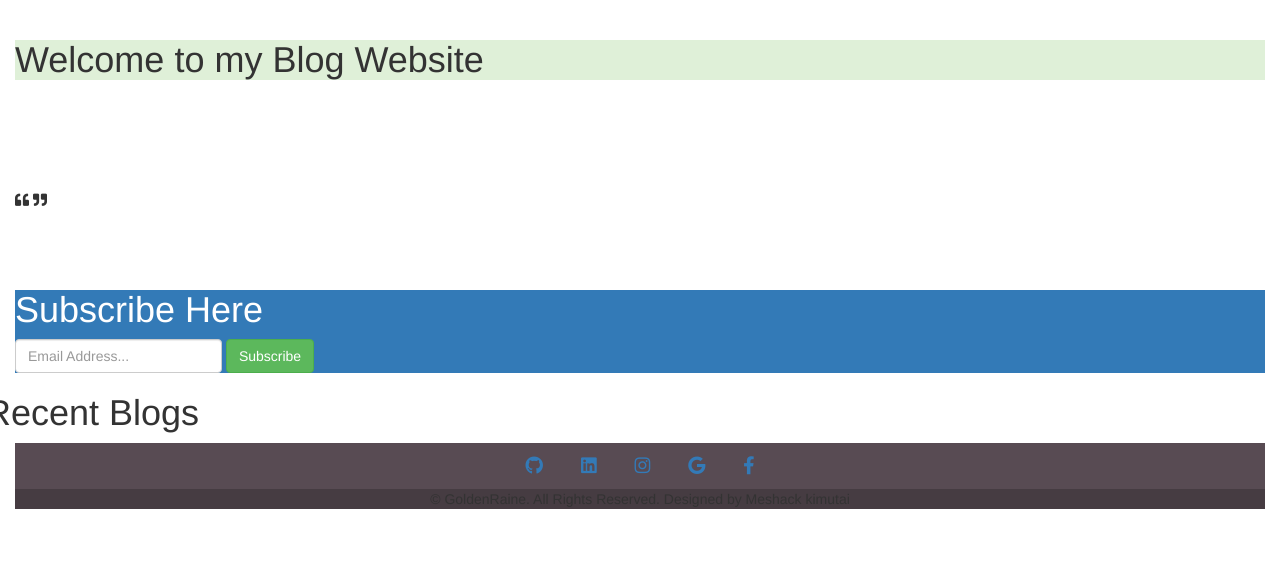
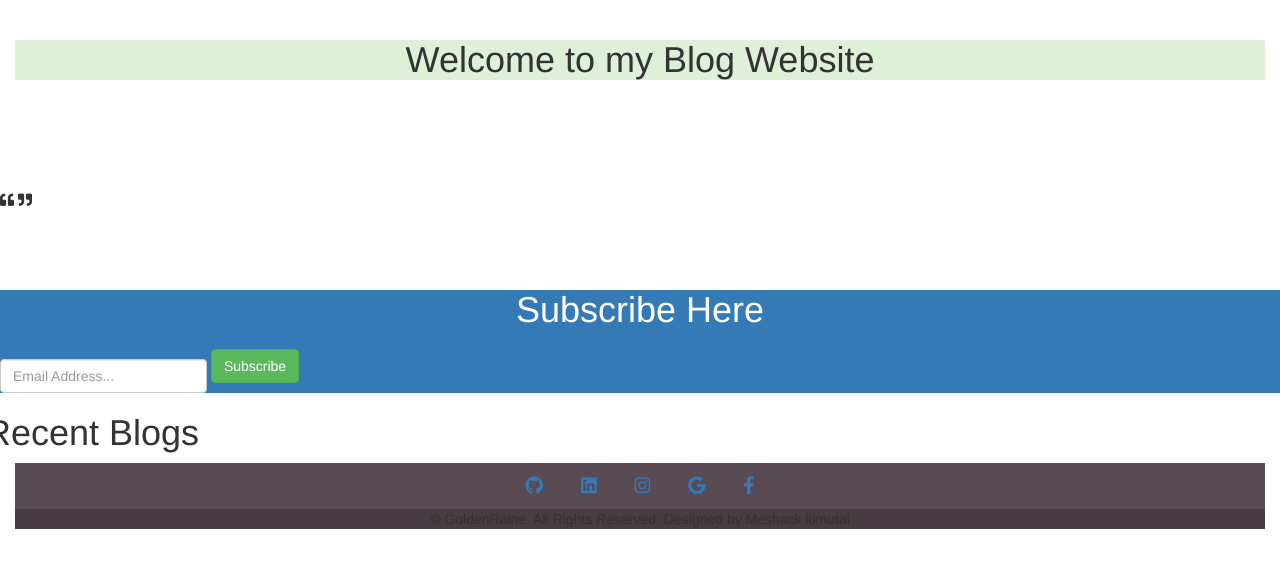
Before and after one commit to kimutaimeshack/personal-blogging-site, a Flask app: page / in a window 1280 px wide. Shown: the part 52-620 px from the top of the page. Run offline with Flask 2, Linux system fonts and the light colour scheme; data that the repository does not hold is empty; some libraries are stand-ins or nearby versions.

Commit message:
update index.html

```diff
--- a/app/templates/index.html
+++ b/app/templates/index.html
@@ -13,18 +13,18 @@
 {% block content %}
 <div class="container-fluid">
   <div class="border border-warning">
-    <div>
-    <h1 class="p-3 mb-2 bg-success text-white">Welcome to my Blog Website</h1>
+
+    <h1 class="p-3 mb-2 text-center bg-success text-white">Welcome to my Blog Website</h1>
    </div><br><br><br>
    </div>
    <br><br>
     <span class="subheading"><i class="fas fa-quote-left"></i> <em class="quote">{{quote.quote}}</em> <i
         class="fas fa-quote-right"></i></span>
     <h2>{{quote.author}}</h2><br><br>
-    <div class="p-3 mb-2 bg-primary text-white">
+    <div class="p-3 mb-2 bg-primary text-skyblue">
     <form id="subscribeForm" class="form-inline ml-2" action="{{url_for('main.subscribe')}}" method="POST">
-      <h1 class="subscribe">Subscribe Here</h1>
-      <div class="md-form form-group">
+      <h1 class="text-center subscribe">Subscribe Here</h1>
+      <div class="md-form form-group"><br>
         <input type="email" class="form-control" placeholder="Email Address..." name="subscriber" required>
       </div>
       <div class="md-form form-group">
```
